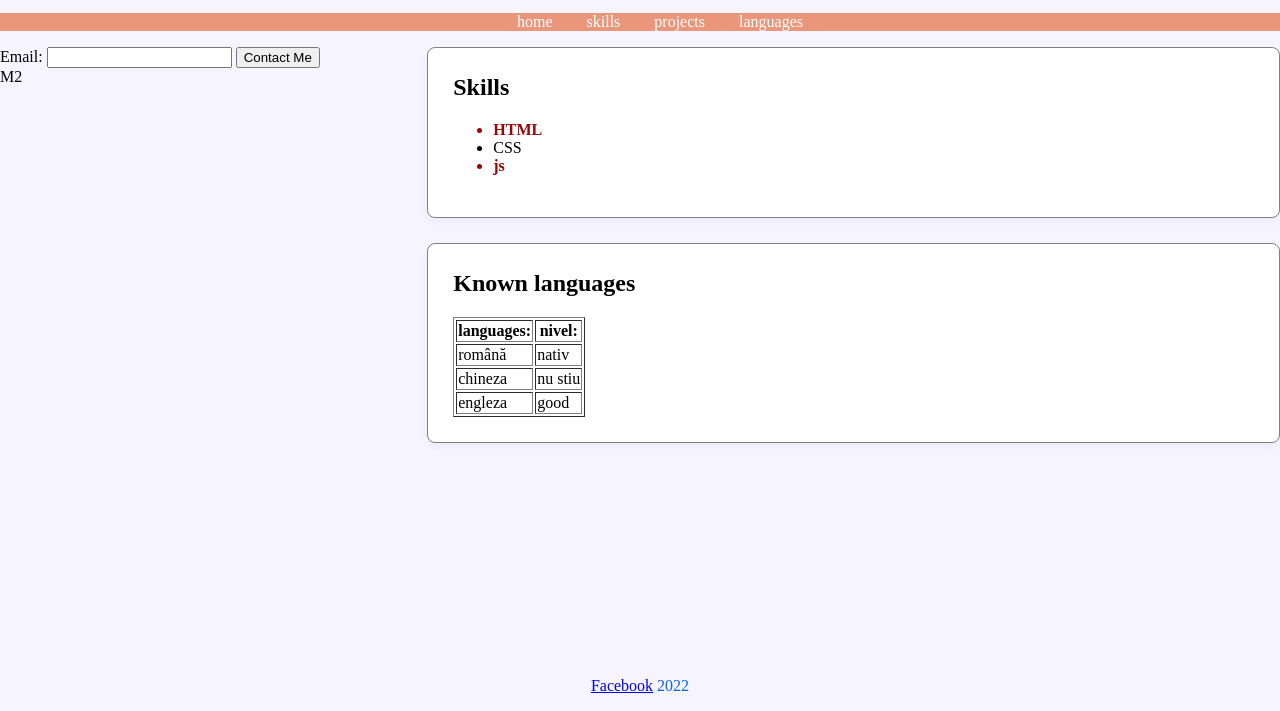
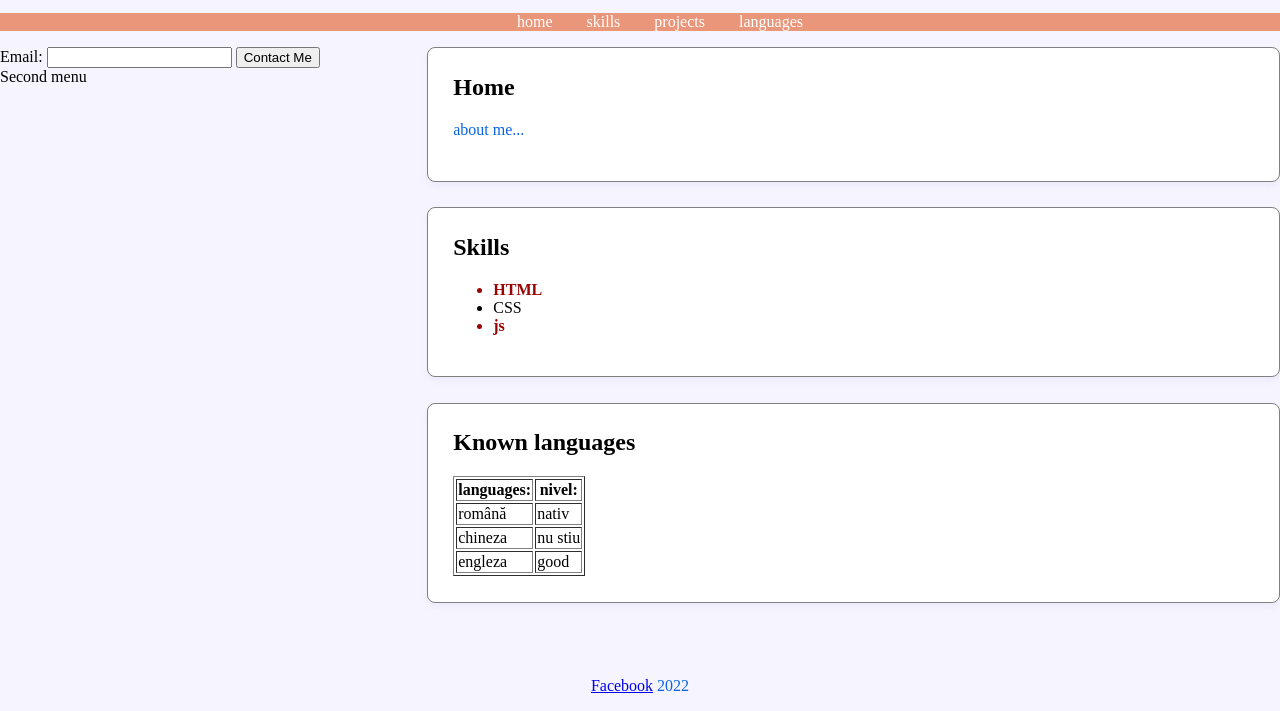
Before and after one commit to DorinPovian/DorinPovian.github.io, a plain HTML site: page index.html in a window 1280 px wide. Shown: the part 89-800 px from the top of the page. Drawn offline with Linux system fonts and the light colour scheme.

Commit message:
Second menu

```diff
--- a/index.html
+++ b/index.html
@@ -43,9 +43,14 @@
                 </form>
             </section>
 
-            <section>M2</section>
+            <section>Second menu</section>
         </div>
         <div id="main" >
+            <div class="page">
+                <h2>Home</h2>
+                <p>about me...</p>
+            </div>
+
 
             <div class="page">
                 <h2>Skills</h2>
```
